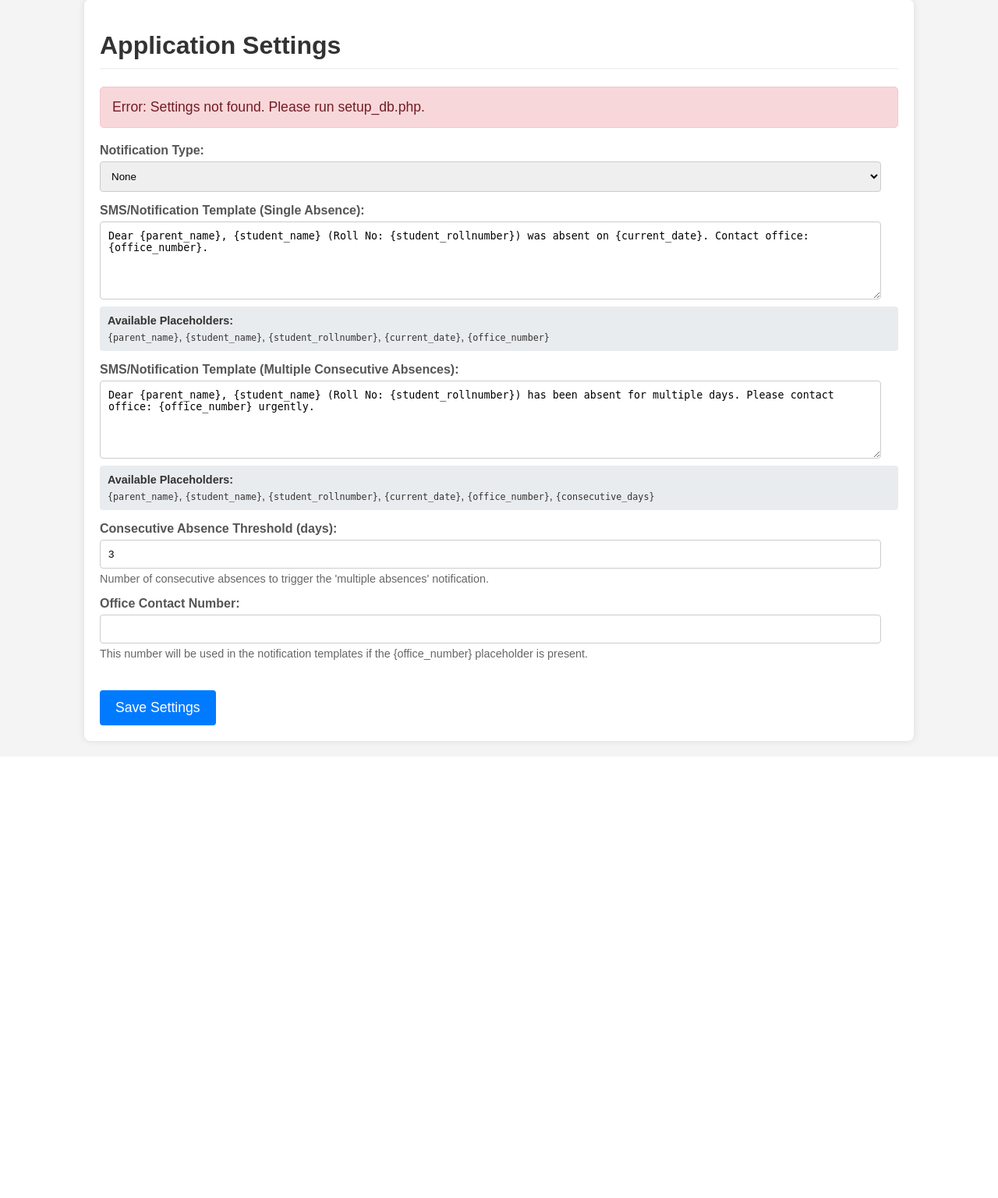
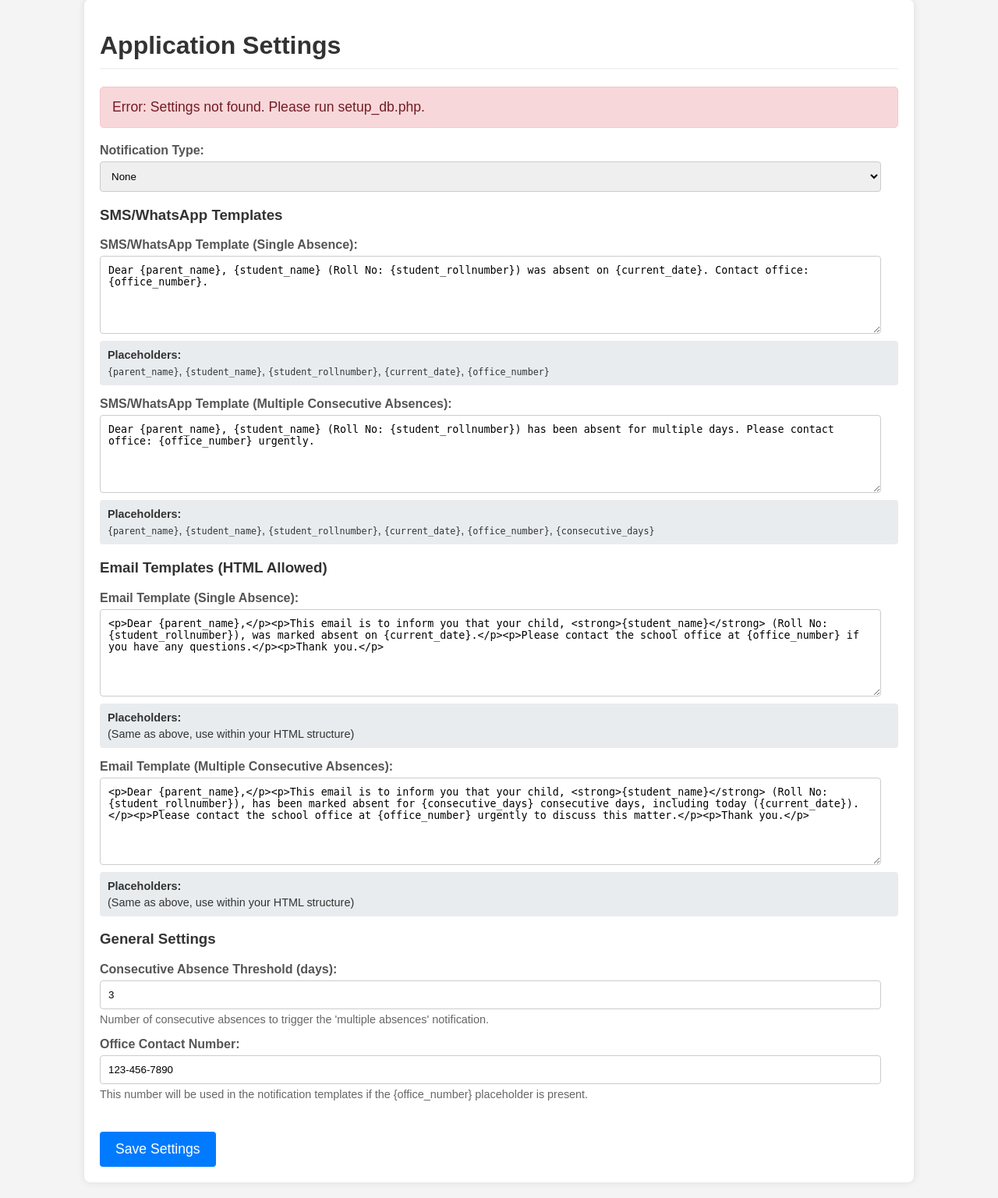
Before and after one commit to priyeshdaspookulangara/ams, a PHP site: page /settings.php in a window 1280 px wide. Shown: the part 78-1614 px from the top of the page at 78% size. Before the commit the page ends 1035 px from the top, so only its background shows below. Run offline with PHP 8.4, Linux system fonts and the light colour scheme; the visitor is signed in with stand-in values (Sample User, id 1); data that the repository does not hold is empty; some libraries are stand-ins or nearby versions.

Commit message:
feat: Implement Email Notifications via PHPMailer/SMTP
Adds functionality to send HTML email notifications to parents/guardians
in addition to existing SMS and WhatsApp channels.

Key Changes:
- Database:
    - Added `email` column to `parent_guardians` table.
    - Added `email_template_single_absence` and `email_template_multiple_absences`
      (TEXT type for HTML) columns to `settings` table.
    - `setup_db.php` updated with these schema changes and default HTML email templates.
- Parent Management (`parents.php`):
    - Form updated to include an optional email field for parents.
    - Parent lists now display email addresses.
- Configuration (`config.php`):
    - Added constants for SMTP server settings (HOST, USER, PASS, PORT, SECURE)
      and email sender details (FROM_ADDRESS, FROM_NAME).
- System Settings (`settings.php`):
    - Notification Type dropdown updated with options including 'email' and combinations
      (e.g., 'sms_email', 'all').
    - Added textareas for admins to manage HTML content of email templates for
      single and multiple absences.
- Email Sending (`functions.php`):
    - New function `send_email_notification()` implemented using PHPMailer library
      (expected to be manually added to `lib/PHPMailer/`).
    - Function configures PHPMailer for SMTP using settings from `config.php`.
    - Handles HTML email content, subjects, recipients, and error logging.
    - Includes checks for placeholder SMTP credentials to fall back to logging.
- Notification Logic (`attendance.php`):
    - Integrated `send_email_notification()` into the main notification process.
    - Emails are sent if the notification type includes 'email' and the parent has an email address.
    - Uses appropriate HTML email templates from settings.
- Documentation (`NOTIFICATIONS.md`):
    - Updated with instructions for PHPMailer setup, SMTP configuration, and managing
      email templates in the application.
- Testing: Simulated testing of email sending scenarios, configuration, and template
  management completed.

```diff
--- a/config.php
+++ b/config.php
@@ -41,6 +41,16 @@ define('TWILIO_WHATSAPP_SENDER', 'whatsapp:+14155238886'); // Example: Twilio Sa
 // define('OTHER_SMS_API_KEY', 'your_other_provider_api_key');
 
 
+// SMTP Configuration for Email Notifications (using PHPMailer)
+define('SMTP_HOST', 'smtp.example.com');         // Replace with your SMTP host (e.g., 'smtp.gmail.com')
+define('SMTP_USERNAME', 'your_email@example.com'); // Replace with your SMTP username (often your email address)
+define('SMTP_PASSWORD', 'your_smtp_password');     // Replace with your SMTP password or app-specific password
+define('SMTP_PORT', 587);                         // Common ports: 587 (TLS), 465 (SSL), 25 (less common, often unencrypted)
+define('SMTP_SECURE', 'tls');                     // 'tls', 'ssl', or empty if not using encryption (not recommended)
+define('EMAIL_FROM_ADDRESS', 'noreply@yourschoolattendance.com'); // The "From" email address for outgoing emails
+define('EMAIL_FROM_NAME', 'School Attendance System');    // The "From" name for outgoing emails
+
+
 // --- End Notification Gateway Configuration ---
 
 ?>
--- a/settings.php
+++ b/settings.php
@@ -12,6 +12,8 @@ if ($_SERVER['REQUEST_METHOD'] == 'POST') {
     $notification_type = mysqli_real_escape_string($conn, $_POST['notification_type']);
     $sms_template_single_absence = mysqli_real_escape_string($conn, $_POST['sms_template_single_absence']);
     $sms_template_multiple_absences = mysqli_real_escape_string($conn, $_POST['sms_template_multiple_absences']);
+    $email_template_single_absence = mysqli_real_escape_string($conn, $_POST['email_template_single_absence']);
+    $email_template_multiple_absences = mysqli_real_escape_string($conn, $_POST['email_template_multiple_absences']);
     $consecutive_absence_threshold = (int)$_POST['consecutive_absence_threshold'];
     $office_number = mysqli_real_escape_string($conn, $_POST['office_number']);
 
@@ -20,6 +22,8 @@ if ($_SERVER['REQUEST_METHOD'] == 'POST') {
                                 notification_type = '$notification_type',
                                 sms_template_single_absence = '$sms_template_single_absence',
                                 sms_template_multiple_absences = '$sms_template_multiple_absences',
+                                email_template_single_absence = '$email_template_single_absence',
+                                email_template_multiple_absences = '$email_template_multiple_absences',
                                 consecutive_absence_threshold = $consecutive_absence_threshold,
                                 office_number = '$office_number'
                             WHERE id = 1";
@@ -49,8 +53,10 @@ if ($result && mysqli_num_rows($result) > 0) {
         'notification_type' => 'none',
         'sms_template_single_absence' => 'Dear {parent_name}, {student_name} (Roll No: {student_rollnumber}) was absent on {current_date}. Contact office: {office_number}.',
         'sms_template_multiple_absences' => 'Dear {parent_name}, {student_name} (Roll No: {student_rollnumber}) has been absent for multiple days. Please contact office: {office_number} urgently.',
+        'email_template_single_absence' => '<p>Dear {parent_name},</p><p>This email is to inform you that your child, <strong>{student_name}</strong> (Roll No: {student_rollnumber}), was marked absent on {current_date}.</p><p>Please contact the school office at {office_number} if you have any questions.</p><p>Thank you.</p>',
+        'email_template_multiple_absences' => '<p>Dear {parent_name},</p><p>This email is to inform you that your child, <strong>{student_name}</strong> (Roll No: {student_rollnumber}), has been marked absent for {consecutive_days} consecutive days, including today ({current_date}).</p><p>Please contact the school office at {office_number} urgently to discuss this matter.</p><p>Thank you.</p>',
         'consecutive_absence_threshold' => 3,
-        'office_number' => ''
+        'office_number' => '123-456-7890'
     ];
 }
 
@@ -154,29 +160,45 @@ if ($result && mysqli_num_rows($result) > 0) {
 
         <form action="settings.php" method="POST">
             <label for="notification_type">Notification Type:</label>
-            <select name="notification_type" id="notification_type">
+            <select name="notification_type" id="notification_type" class="form-select">
                 <option value="none" <?php echo ($settings['notification_type'] == 'none') ? 'selected' : ''; ?>>None</option>
                 <option value="sms" <?php echo ($settings['notification_type'] == 'sms') ? 'selected' : ''; ?>>SMS Only</option>
+                <option value="email" <?php echo ($settings['notification_type'] == 'email') ? 'selected' : ''; ?>>Email Only</option>
                 <option value="whatsapp" <?php echo ($settings['notification_type'] == 'whatsapp') ? 'selected' : ''; ?>>WhatsApp Only</option>
-                <option value="both" <?php echo ($settings['notification_type'] == 'both') ? 'selected' : ''; ?>>SMS and WhatsApp</option>
+                <option value="sms_email" <?php echo ($settings['notification_type'] == 'sms_email') ? 'selected' : ''; ?>>SMS and Email</option>
+                <option value="sms_whatsapp" <?php echo ($settings['notification_type'] == 'sms_whatsapp') ? 'selected' : ''; ?>>SMS and WhatsApp</option>
+                <option value="email_whatsapp" <?php echo ($settings['notification_type'] == 'email_whatsapp') ? 'selected' : ''; ?>>Email and WhatsApp</option>
+                <option value="all" <?php echo ($settings['notification_type'] == 'all') ? 'selected' : ''; ?>>SMS, Email, and WhatsApp</option>
             </select>
 
-            <label for="sms_template_single_absence">SMS/Notification Template (Single Absence):</label>
-            <textarea name="sms_template_single_absence" id="sms_template_single_absence" rows="4"><?php echo htmlspecialchars($settings['sms_template_single_absence']); ?></textarea>
+            <h3 class="mt-4">SMS/WhatsApp Templates</h3>
+            <label for="sms_template_single_absence">SMS/WhatsApp Template (Single Absence):</label>
+            <textarea name="sms_template_single_absence" id="sms_template_single_absence" class="form-control" rows="3"><?php echo htmlspecialchars($settings['sms_template_single_absence']); ?></textarea>
             <div class="placeholders-info">
-                <strong>Available Placeholders:</strong>
-                <code>{parent_name}</code>, <code>{student_name}</code>, <code>{student_rollnumber}</code>, <code>{current_date}</code>, <code>{office_number}</code>
+                <strong>Placeholders:</strong> <code>{parent_name}</code>, <code>{student_name}</code>, <code>{student_rollnumber}</code>, <code>{current_date}</code>, <code>{office_number}</code>
             </div>
 
-
-            <label for="sms_template_multiple_absences">SMS/Notification Template (Multiple Consecutive Absences):</label>
-            <textarea name="sms_template_multiple_absences" id="sms_template_multiple_absences" rows="4"><?php echo htmlspecialchars($settings['sms_template_multiple_absences']); ?></textarea>
+            <label for="sms_template_multiple_absences" class="mt-3">SMS/WhatsApp Template (Multiple Consecutive Absences):</label>
+            <textarea name="sms_template_multiple_absences" id="sms_template_multiple_absences" class="form-control" rows="3"><?php echo htmlspecialchars($settings['sms_template_multiple_absences']); ?></textarea>
              <div class="placeholders-info">
-                <strong>Available Placeholders:</strong>
-                <code>{parent_name}</code>, <code>{student_name}</code>, <code>{student_rollnumber}</code>, <code>{current_date}</code>, <code>{office_number}</code>, <code>{consecutive_days}</code>
+                <strong>Placeholders:</strong> <code>{parent_name}</code>, <code>{student_name}</code>, <code>{student_rollnumber}</code>, <code>{current_date}</code>, <code>{office_number}</code>, <code>{consecutive_days}</code>
             </div>
 
-            <label for="consecutive_absence_threshold">Consecutive Absence Threshold (days):</label>
+            <h3 class="mt-4">Email Templates (HTML Allowed)</h3>
+            <label for="email_template_single_absence">Email Template (Single Absence):</label>
+            <textarea name="email_template_single_absence" id="email_template_single_absence" class="form-control" rows="6"><?php echo htmlspecialchars($settings['email_template_single_absence']); ?></textarea>
+            <div class="placeholders-info">
+                <strong>Placeholders:</strong> (Same as above, use within your HTML structure)
+            </div>
+
+            <label for="email_template_multiple_absences" class="mt-3">Email Template (Multiple Consecutive Absences):</label>
+            <textarea name="email_template_multiple_absences" id="email_template_multiple_absences" class="form-control" rows="6"><?php echo htmlspecialchars($settings['email_template_multiple_absences']); ?></textarea>
+            <div class="placeholders-info">
+                <strong>Placeholders:</strong> (Same as above, use within your HTML structure)
+            </div>
+
+            <h3 class="mt-4">General Settings</h3>
+            <label for="consecutive_absence_threshold" class="mt-3">Consecutive Absence Threshold (days):</label>
             <input type="number" name="consecutive_absence_threshold" id="consecutive_absence_threshold" value="<?php echo (int)$settings['consecutive_absence_threshold']; ?>" min="1">
             <p class="info">Number of consecutive absences to trigger the 'multiple absences' notification.</p>
 
--- a/students.php
+++ b/students.php
@@ -281,12 +281,13 @@ if($students_result){
                             <td><?php echo htmlspecialchars($student['class_section_display_name']); ?></td>
                             <td>
                                 <?php
-                                $parent_sql = "SELECT parent_name, relationship, phone_number FROM parent_guardians WHERE student_id = " . $student['id'];
+                                $parent_sql = "SELECT parent_name, phone_number, email, relationship FROM parent_guardians WHERE student_id = " . $student['id'] . " ORDER BY relationship";
                                 $parents_result = mysqli_query($conn, $parent_sql);
                                 if ($parents_result && mysqli_num_rows($parents_result) > 0) {
                                     echo '<ul class="parents-list">';
                                     while ($parent = mysqli_fetch_assoc($parents_result)) {
-                                        echo '<li>' . htmlspecialchars($parent['parent_name']) . ' (' . htmlspecialchars($parent['relationship']) . ') - ' . htmlspecialchars($parent['phone_number']) . '</li>';
+                                        $email_info = $parent['email'] ? ' / Email: ' . htmlspecialchars($parent['email']) : '';
+                                        echo '<li>' . htmlspecialchars($parent['parent_name']) . ' (' . htmlspecialchars($parent['relationship']) . ') - Ph: ' . htmlspecialchars($parent['phone_number']) . $email_info . '</li>';
                                     }
                                     echo '</ul>';
                                 } else { echo 'No parents listed.'; }
```
Also changed, not shown: NOTIFICATIONS.md (+55 -5 lines), functions.php (+74 -0 lines), parents.php (+17 -7 lines), setup_db.php (+11 -3 lines).
